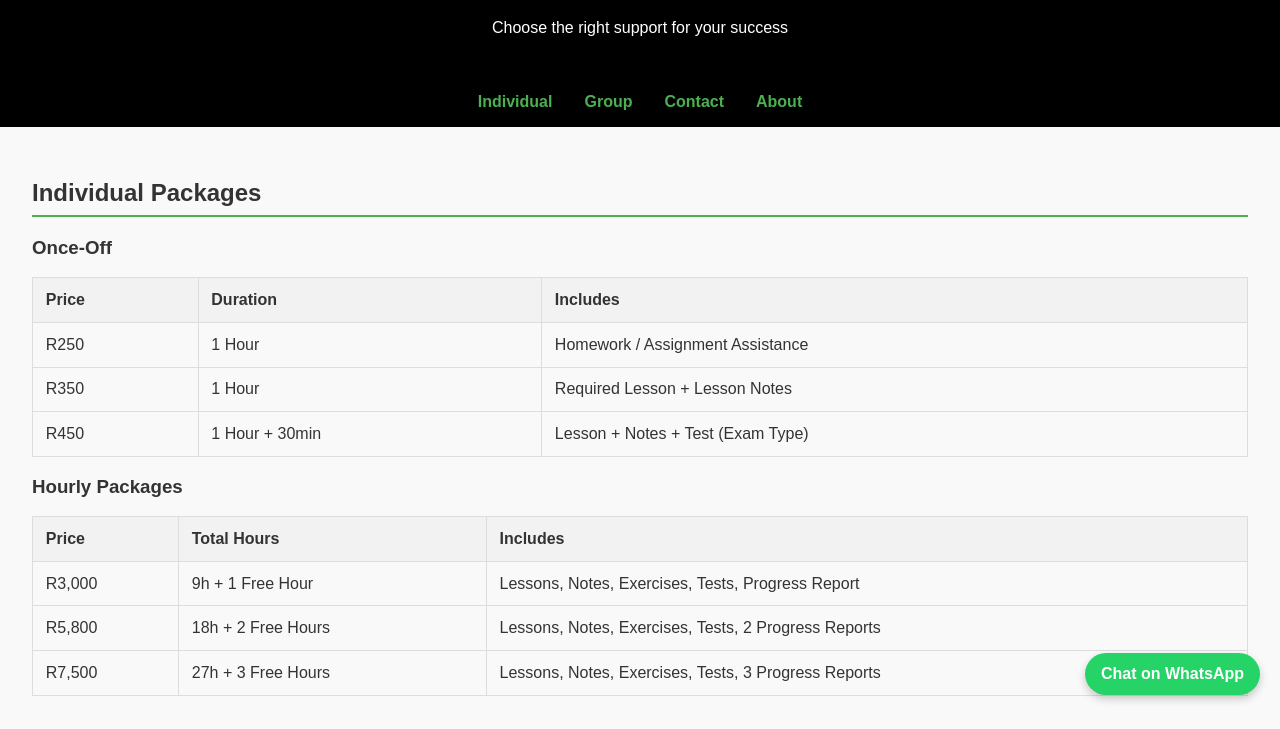
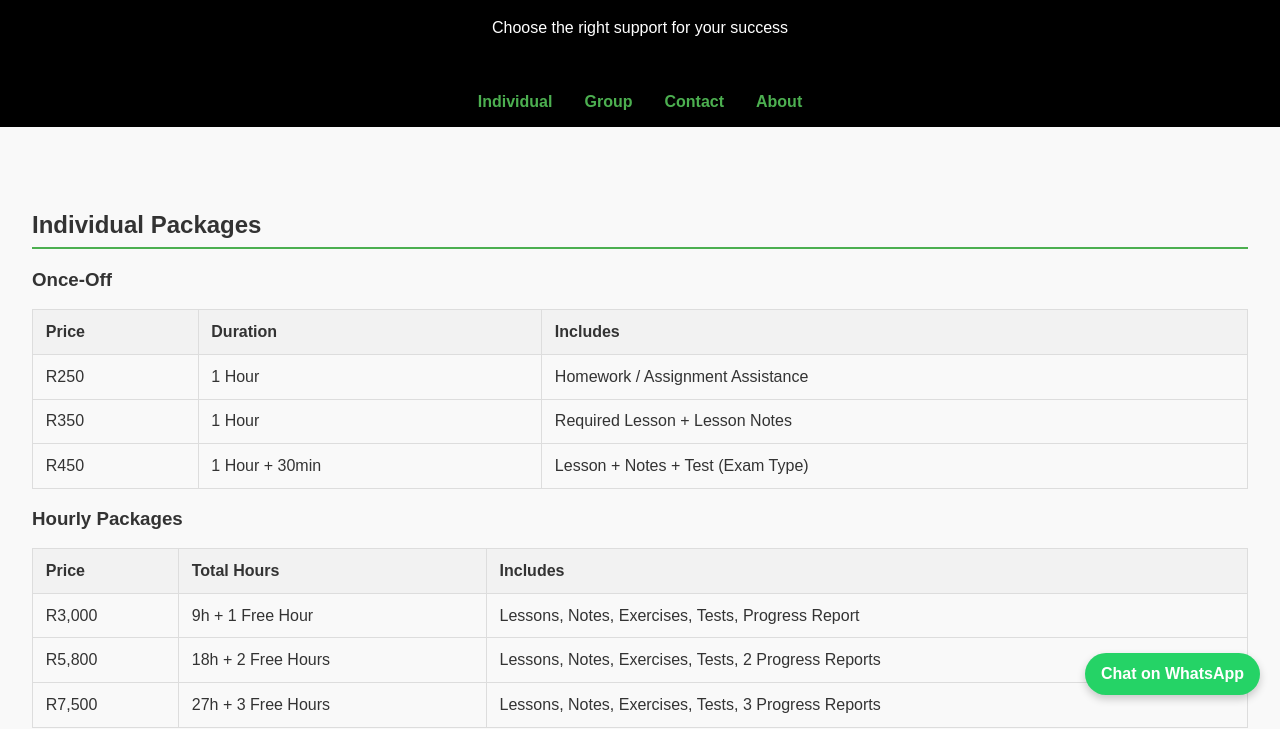
Before and after one commit to PStoppa7/lesso, a plain HTML site: page index.html in a window 1280 px wide. Shown: the part 85-814 px from the top of the page. Drawn offline with Linux system fonts and the light colour scheme.

Commit message:
Update index.html
added margin

```diff
--- a/index.html
+++ b/index.html
@@ -15,6 +15,9 @@
       display: flex;
       flex-direction: column;
     }
+    main {
+  margin-top: 2rem; /* Push content below nav */
+}
 
     header {
       background-color: black;
```
